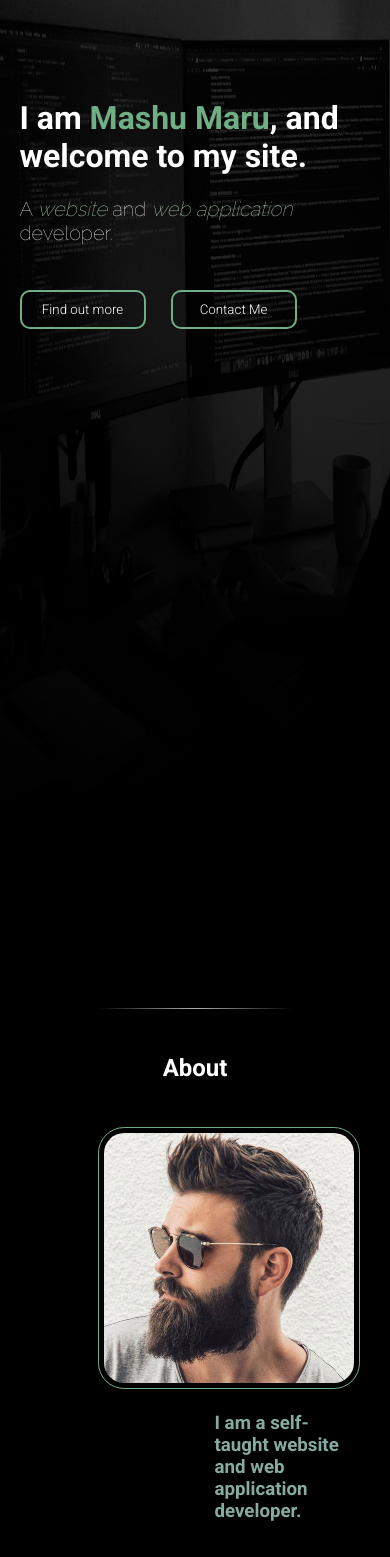
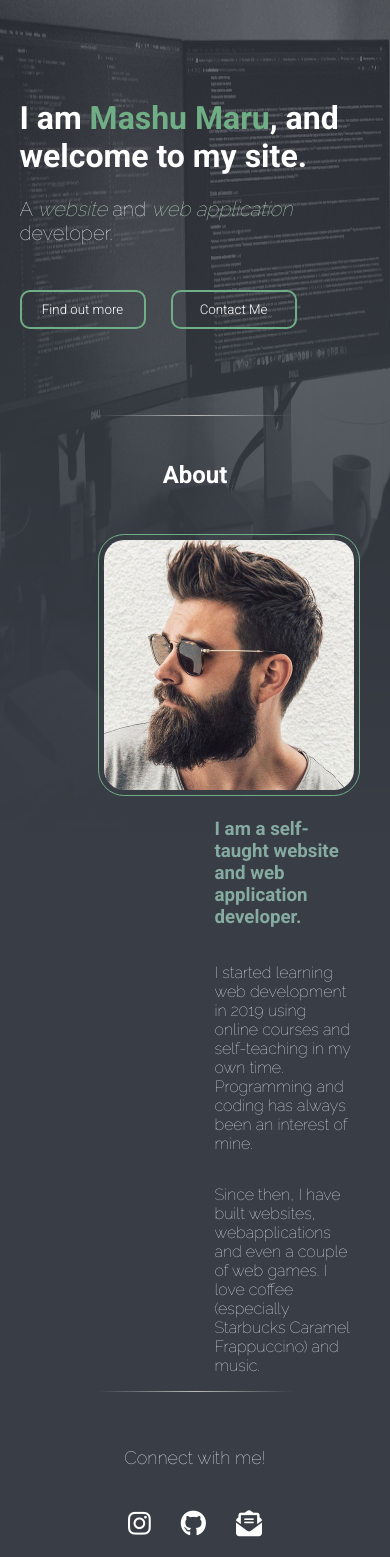
Before and after one commit to MashuMaru/personal-site, a React (Create React App) app: page / in a window 390 px wide. Shown: the top 1557 px of the page. Built offline with nearby package versions, Linux system fonts and the light colour scheme.

Commit message:
CSS amendements (hover)

```diff
--- a/public/styles.css
+++ b/public/styles.css
@@ -1,7 +1,8 @@
 body {
     font-family: 'Roboto', sans-serif;
     margin: 0;
-    background-color: black;
+    /* background-color: white; */
+    background-color: #393e46;
     min-height: 100vh;
     min-height: -webkit-fill-available;
 }
@@ -17,21 +18,13 @@ html {
     height: -webkit-fill-available;
 }
 
-/* .fa-instagram {
-    width: 50px;
-} */
-
 header {
-    /* background-color: black; */
-    /* background-attachment: fixed; */
     text-align: left;
-    height: 100vh;
     color: white;
+    /* color: white; */
     padding: 20% 0 20% 0;
     margin-left: 5%;
     margin-right: 5%;
-    /* height: 100%; */
-    /* height: 100vh; */
     min-height: -webkit-fill-available;
     background-size: cover;
 }
@@ -56,24 +49,22 @@ p {
 
 
 .about-section {
-    background-color: #86aba1;
+    /* background-color: white; */
     background-color: transparent;
-    /* position: absolute; */
+    /* color: black; */
     color: white;
     height: 100%;
     height: 500px;
-    max-height: 600px;
-    /* background-size: cover; */
 }
-
-/* #about {
-    height: 100%;
-} */
 
 .about-title {
     text-align: center;
     padding: 25px;
     font-weight: 700;
+}
+
+.about-info {
+    float: right;
 }
 
 .about-description {
@@ -82,25 +73,21 @@ p {
 }
 
 #about-description {
-    float: right;
+    /* float: right; */
     margin-left: 50px;
 }
 
+
 .header-img {
     position: absolute;
-    /* background-attachment: fixed; */
     top: 0;
     left: 0;
-    /* height: auto; */
-    /* display: inline; */
     width: 100%;
     height: 100vh;
     z-index: -1;
-    opacity: 25%;
-    -webkit-mask-image:-webkit-gradient(linear, left top, left bottom, from(rgba(0,0,0,1)), to(rgba(0,0,0,0)));
-      mask-image: linear-gradient(to bottom, rgba(0,0,0,1), rgba(0,0,0,0));
-    /* opacity: 100%; */
-    /* background-size: cover; */
+    opacity: 30%;
+    -webkit-mask-image:-webkit-gradient(linear, left top, left bottom, from(rgb(114, 114, 114)), to(rgba(252, 252, 252, 0)));
+      mask-image: linear-gradient(to bottom, rgb(90, 90, 90), rgba(224, 224, 224, 0));
 }
 @media only screen and (max-width: 600px) {
     .header-img {
@@ -124,11 +111,13 @@ p {
     display: inline-block;
     padding: 10px 20px;
     font-family: 'Roboto', sans-serif;
+    /* color: black; */
     color: white;
 }
 
 .find-button:hover {
     background-color: #70af85;
+    transition: all 0.6s ease 0s;
 }
 
 .contact-button {
@@ -144,6 +133,11 @@ p {
     margin-left: 25px;
 }
 
+.contact-button:hover {
+    background-color: #70af85;
+    transition: all 0.6s ease 0s;
+}
+
 .icons {
     margin-left: 15px;
     margin-right: 15px;
@@ -151,13 +145,16 @@ p {
     margin-bottom: 50px;
 }
 
+.icons:hover {
+    color: white;
+    text-shadow: 0 0 10px white;
+}
+
 .connect-p {
     font-size: 18px;
+    margin-top: 55px;
 }
 
-.contact-button:hover {
-    background-color: #70af85;
-}
 
 a {
     text-decoration: none;
@@ -185,7 +182,8 @@ a {
 }
 
 footer {
-    background-color: black;
+    background-color: transparent;
+    /* background-color: black; */
     position: relative;
     font-size: 13px;
     width: 100%;
@@ -230,6 +228,12 @@ footer {
     margin-right: 10%;
     margin-left: 10%;
 }
+@media only screen and (max-width: 600px) {
+    .about-description .about-details {
+        float: none;
+        text-align: center;
+    }
+  }
 .about-details {
     float: right;
     text-align: left;
--- a/src/App.js
+++ b/src/App.js
@@ -2,13 +2,13 @@ import React from 'react';
 import Footer from './Components/Footer';
 import Header from './Components/Header';
 import About from './Components/About';
+import About2 from './Components/About2';
 
 
 function App() {
     return <div>
     <Header />
     <About />
-    <About />
     <Footer />
     </div>
 }
--- a/src/Components/About.js
+++ b/src/Components/About.js
@@ -3,21 +3,19 @@ import Mashumaru from '../mashumaru-1.jpg'
 
 function About() {
     return <section id="about">
-    <div id='about' className='about-section'>
+    <div className='about-section'>
 
     <hr></hr>
         <h1 className="about-title">About</h1>
-        <div className="about-container">
+
         <img className="profile-pic" src={Mashumaru} alt="pic-of-me"></img>
-
-        <section id="about-description"></section>
+        {/* <section id="about-description"></section> */}
         <h3 className="about-description">I am a self-taught website and web application developer.</h3>
-        <p className="about-details">I started learning web development in 2019 online, and in my own time.
-        Programming and development has always been an interest of mine. </p>
+        <p className="about-details">I started learning web development in 2019 using online courses and self-teaching in my own time.
+        Programming and coding has always been an interest of mine.</p>
         <p className="about-details">Since then, I have built websites, webapplications and even a couple of web games.
         I love coffee (especially Starbucks Caramel Frappuccino) and music. </p>
         </div>
-    </div>
     </section>
 }
 
--- /dev/null
+++ b/src/Components/About2.js
@@ -0,0 +1,23 @@
+import React from 'react';
+import Mashumaru from '../mashumaru-1.jpg'
+
+function About() {
+    return <section id="about2">
+    <div className='about2-section'>
+
+    <hr></hr>
+        <h1 className="about2-title">About</h1>
+        <div className="about2-container">
+
+        <section id="about2-description"></section>
+        <h3 className="about2-description">I am a self-taught website and web application developer.</h3>
+        <p className="about2-details">I started learning web development in 2019 using online courses and self-teaching in my own time.
+        Programming and coding has always been an interest of mine.</p>
+        <p className="about2-details">Since then, I have built websites, webapplications and even a couple of web games.
+        I love coffee (especially Starbucks Caramel Frappuccino) and music. </p>
+        </div>
+    </div>
+    </section>
+}
+
+export default About;
--- a/src/Components/Footer.js
+++ b/src/Components/Footer.js
@@ -7,7 +7,7 @@ function Footer(){
     <hr></hr>
     <p class="connect-p">Connect with me!</p>
     <a target="_blank" href="https://www.instagram.com/mycodejournal/"><i class="fab fa-instagram fa-2x icons"></i></a>
-    <a target="_blank" href=""><i class="fab fa-github fa-2x icons"></i></a>
+    <a target="_blank" href="https://github.com/MashuMaru"><i class="fab fa-github fa-2x icons"></i></a>
     <a target="_blank" href="mailto:mfberenyi@gmail.com"><i class="fas fa-envelope-open-text fa-2x icons"></i></a>
     <p>© {year}. All Rights Reserved.</p>
     <p>Website designed and developed by Mashu Maru.</p>
--- a/src/Components/Header.js
+++ b/src/Components/Header.js
@@ -12,7 +12,7 @@ function Header(){
     }
 
     function mousedOut() {
-        setMousedOut(setMouseOver(false));
+        setMousedOut(setMousedOver(false));
     }
 
     function mouseOver(){
@@ -35,7 +35,7 @@ function Header(){
         {isMouseOut && null}
         </button></a>
 
-        <a href="#about">
+        <a href="#connect">
         <button onMouseEnter={mousedOver} onMouseLeave={mousedOut} className='contact-button' href="#connect">
         {isMousedOver ? <i className="far fa-envelope"></i> : 'Contact Me'}
         {isMousedOut && null}
```
Also changed, not shown: 1 other file (tests, documents, lock files or other folders).
